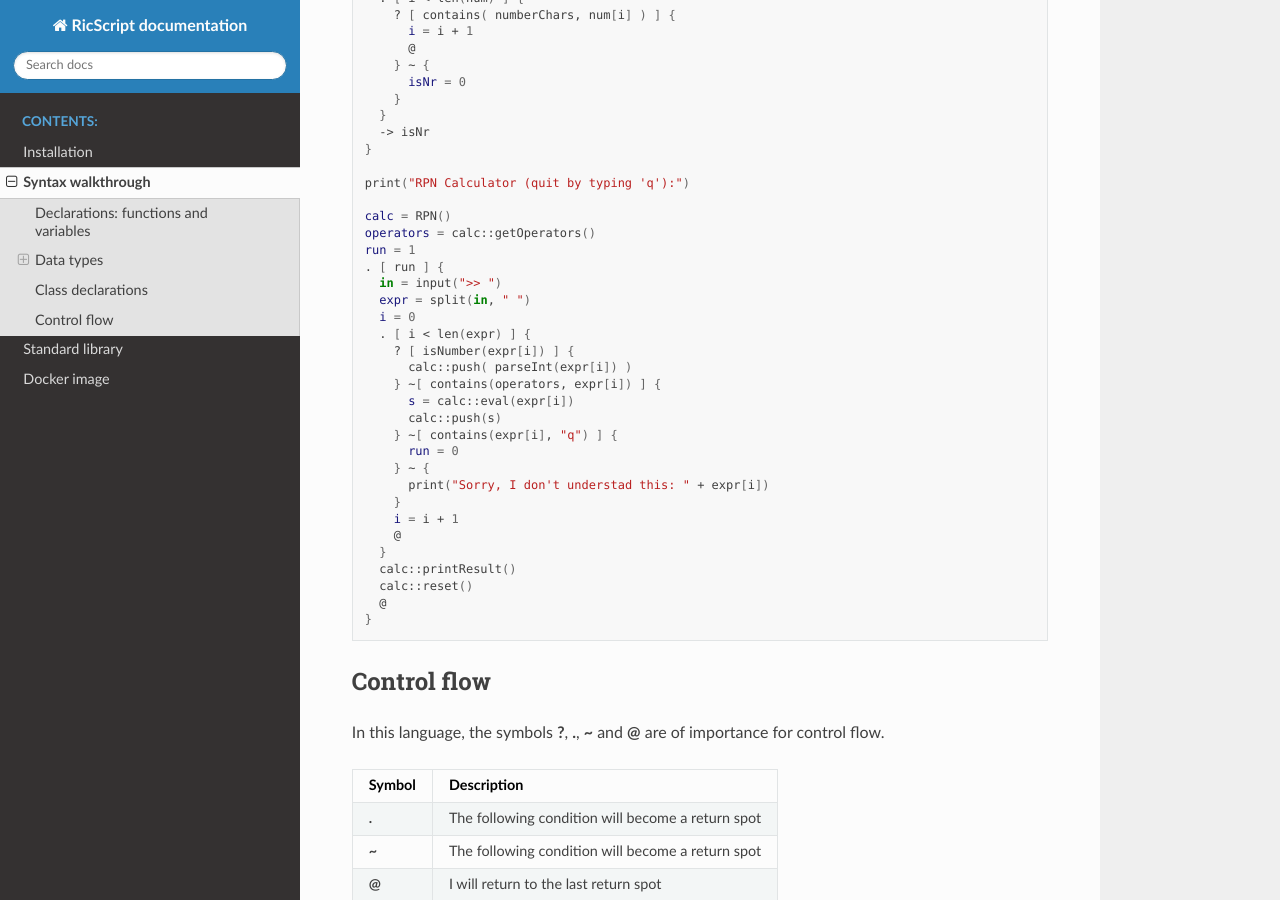
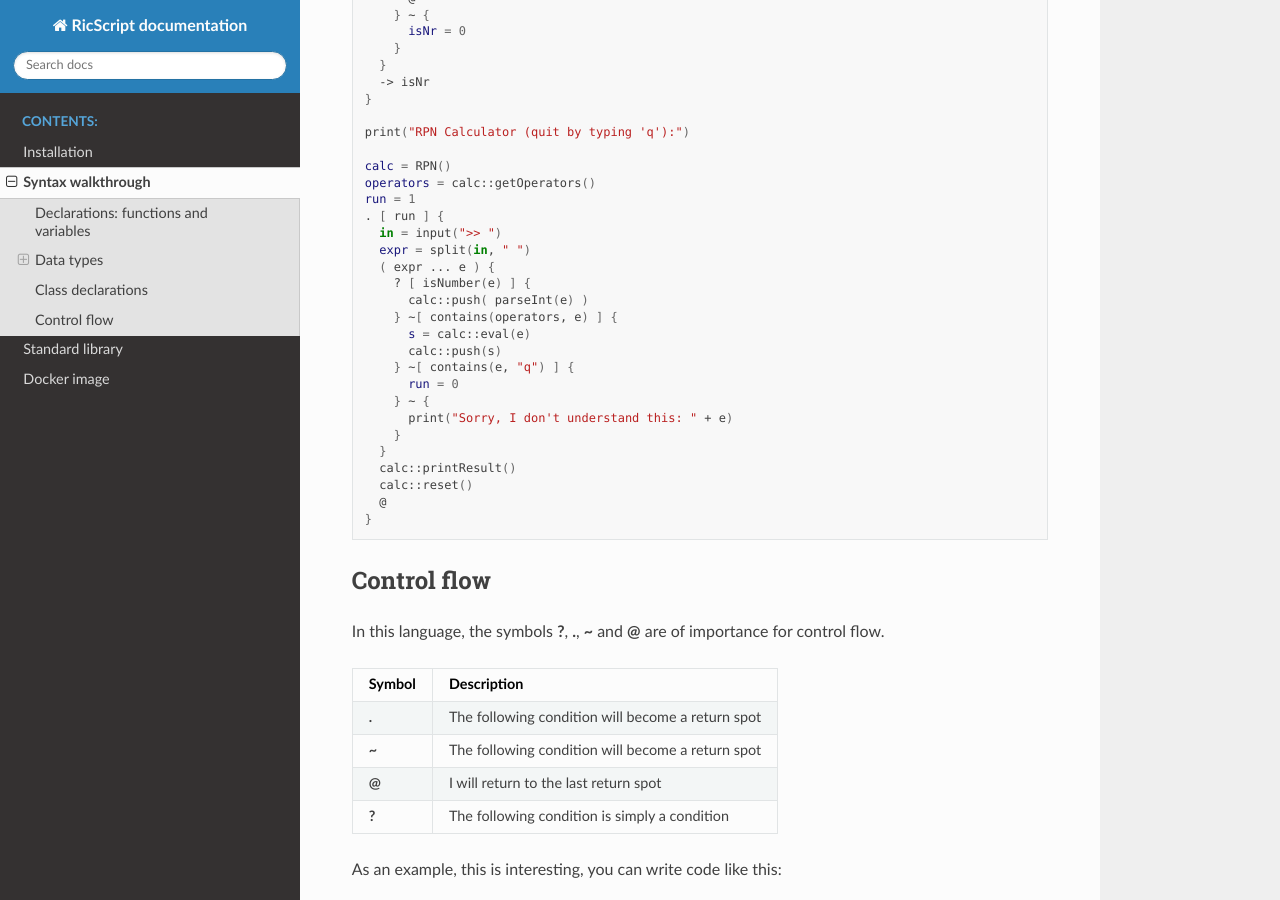
Before and after one commit to Ricardicus/ric-script, a Sphinx documentation site: the page built from doc/sphinx/source/syntaxwalkthrough.rst, in a window 1280 px wide and 900 px high, scrolled down 9251 px. Built offline with Sphinx 7.4.7 and the Read the Docs theme 2.0.0, drawn with Linux system fonts in a browser that asks for light colours; formulas are drawn with MathJax 3; some of the changed text lies outside the part shown.

Commit message:
Updated the RPN example to use the new for-each structure

```diff
--- a/doc/sphinx/source/syntaxwalkthrough.rst
+++ b/doc/sphinx/source/syntaxwalkthrough.rst
@@ -89,20 +89,17 @@ declaration of a **map** and two of the **list** sort.
 	. [ run ] {
 	  in = input(">> ")
 	  expr = split(in, " ")
-	  i = 0
-	  . [ i < len(expr) ] {
-	    ? [ isNumber(expr[i]) ] {
-	      push( parseInt(expr[i]) )
-	    } ~[ contains(operators, expr[i]) ] {
-	      s = eval(expr[i])
+	  ( expr ... e ) {
+	    ? [ isNumber(e) ] {
+	      push( parseInt(e) )
+	    } ~[ contains(operators, e) ] {
+	      s = eval(e)
 	      push(s)
-	    } ~[ contains(expr[i], "q") ] {
+	    } ~[ contains(e, "q") ] {
 	      run = 0
 	    } ~ {
-	      print("Sorry, I don't understand this: " + expr[i])
+	      print("Sorry, I don't understand this: " + e)
 	    }
-	    i = i + 1
-	    @
 	  }
 	  ? [ stack["head"] > 0 ] {
 	    print(stack["data"][ stack["head"] - 1 ])
@@ -110,6 +107,7 @@ declaration of a **map** and two of the **list** sort.
 	  stack["head"] = 0
 	  @
 	}
+
 
 Data types
 ~~~~~~~~~~
@@ -554,20 +552,17 @@ Below is an implementation of an RPN calculator implemented using a class.
 	. [ run ] {
 	  in = input(">> ")
 	  expr = split(in, " ")
-	  i = 0
-	  . [ i < len(expr) ] {
-	    ? [ isNumber(expr[i]) ] {
-	      calc::push( parseInt(expr[i]) )
-	    } ~[ contains(operators, expr[i]) ] {
-	      s = calc::eval(expr[i])
+	  ( expr ... e ) {
+	    ? [ isNumber(e) ] {
+	      calc::push( parseInt(e) )
+	    } ~[ contains(operators, e) ] {
+	      s = calc::eval(e)
 	      calc::push(s)
-	    } ~[ contains(expr[i], "q") ] {
+	    } ~[ contains(e, "q") ] {
 	      run = 0
 	    } ~ {
-	      print("Sorry, I don't understad this: " + expr[i])
+	      print("Sorry, I don't understand this: " + e)
 	    }
-	    i = i + 1
-	    @
 	  }
 	  calc::printResult()
 	  calc::reset()
```
Also changed, not shown: README.md (+16 -22 lines), 3 other files.
